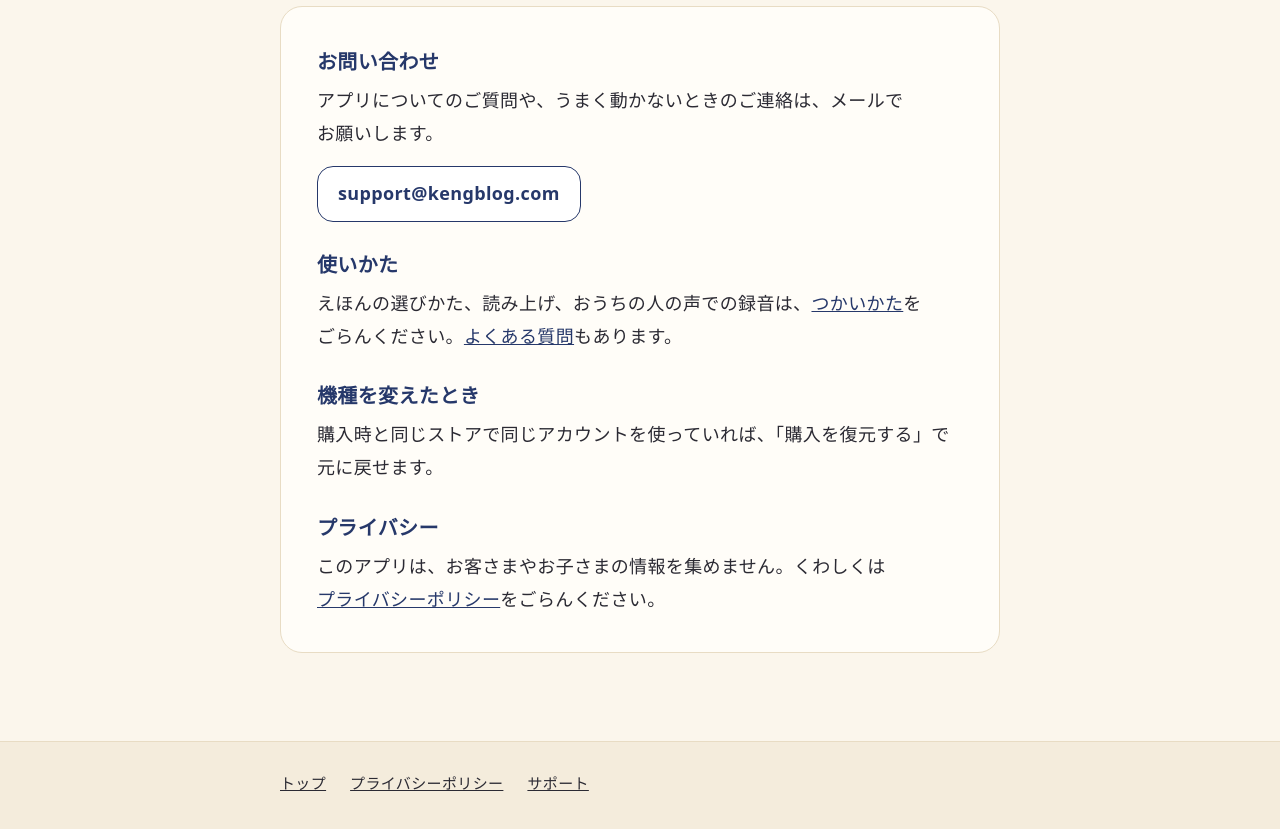
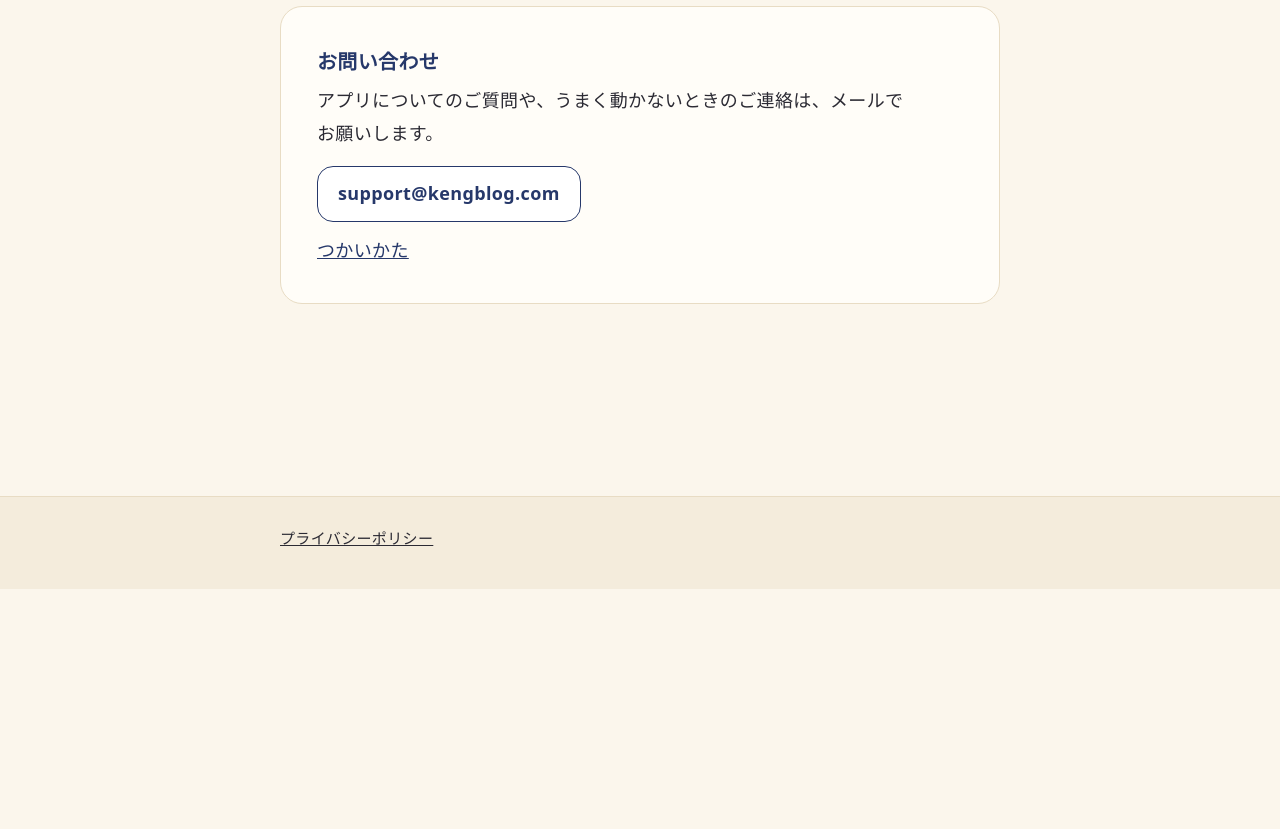
Before and after one commit to yck2024/ehon-site, a plain HTML site: page public/support.html in a window 1280 px wide. Shown: the part 211-1040 px from the top of the page. After the commit the page ends 800 px from the top, so only its background shows below. Drawn offline with Linux system fonts and the light colour scheme.

Commit message:
no-mistakes(review): Disclose voice recordings and simplify privacy and support navigation

```diff
--- a/public/support.html
+++ b/public/support.html
@@ -93,14 +93,7 @@ a { color: var(--navy); }
       <p>アプリについてのご質問や、うまく動かないときのご連絡は、メールでお願いします。</p>
       <p><a class="mail" href="mailto:support@kengblog.com">support@kengblog.com</a></p>
 
-      <h2>使いかた</h2>
-      <p>えほんの選びかた、読み上げ、おうちの人の声での録音は、<a href="/#howto">つかいかた</a>をごらんください。<a href="/#faq">よくある質問</a>もあります。</p>
-
-      <h2>機種を変えたとき</h2>
-      <p>購入時と同じストアで同じアカウントを使っていれば、「購入を復元する」で元に戻せます。</p>
-
-      <h2>プライバシー</h2>
-      <p>このアプリは、お客さまやお子さまの情報を集めません。くわしくは<a href="/privacy">プライバシーポリシー</a>をごらんください。</p>
+      <p><a href="/#howto">つかいかた</a></p>
     </div>
   </div>
 </main>
@@ -108,9 +101,7 @@ a { color: var(--navy); }
 <footer class="site-foot">
   <div class="wrap">
     <ul role="list">
-      <li><a href="/">トップ</a></li>
       <li><a href="/privacy">プライバシーポリシー</a></li>
-      <li><a href="/support" aria-current="page">サポート</a></li>
     </ul>
   </div>
 </footer>
```
Also changed, not shown: public/index.html (+0 -1 lines), public/privacy.html (+3 -5 lines), 1 other file.
